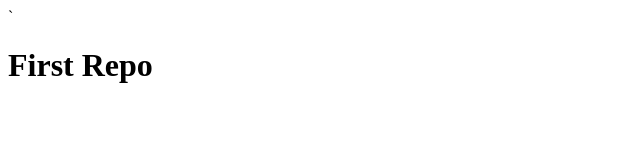
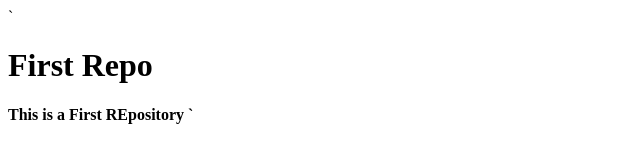
Before and after one commit to shubhamsamrat70/html_file, a plain HTML site: page index.html in a window 1280 px wide. Shown: the whole page, without its empty margins (0-640 px from the left). Drawn offline with Linux system fonts and the light colour scheme.

Commit message:
Update html code

```diff
--- a/index.html
+++ b/index.html
@@ -7,5 +7,6 @@
 </head>
 <body>
     <h1>First Repo </h1>
+    <h4>This is a First REpository `</h4>
 </body>
 </html>
```
